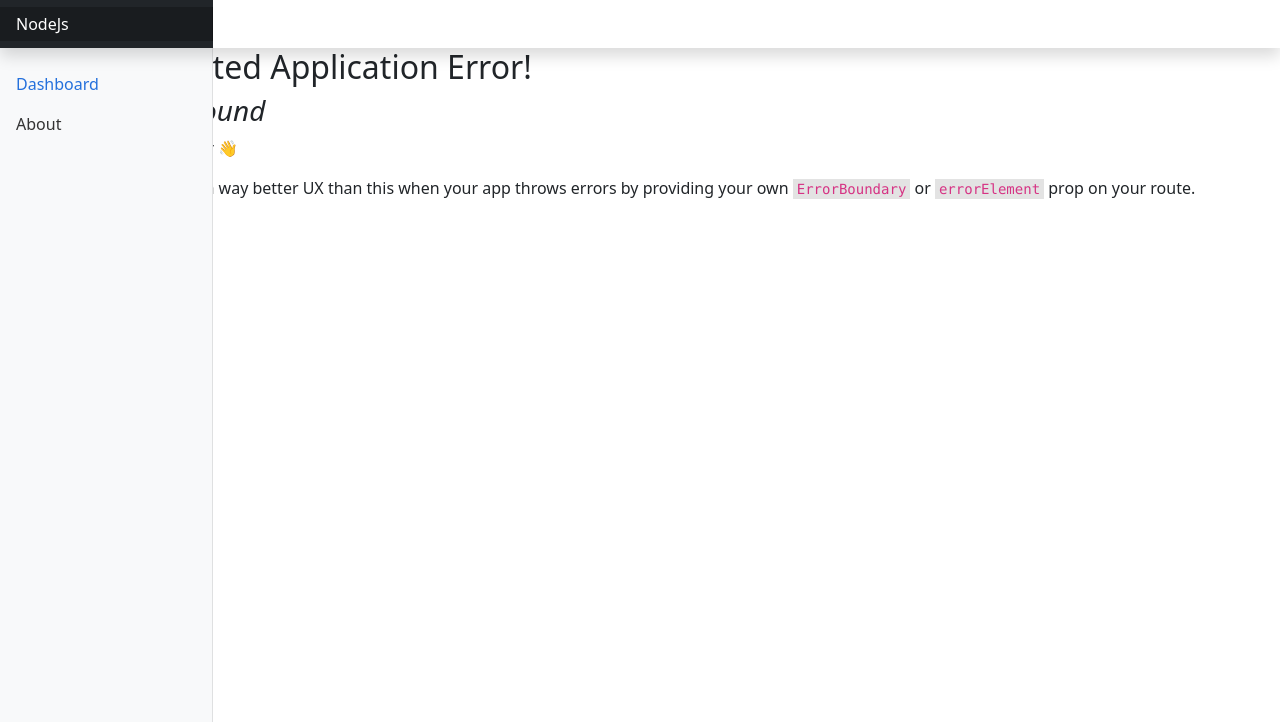
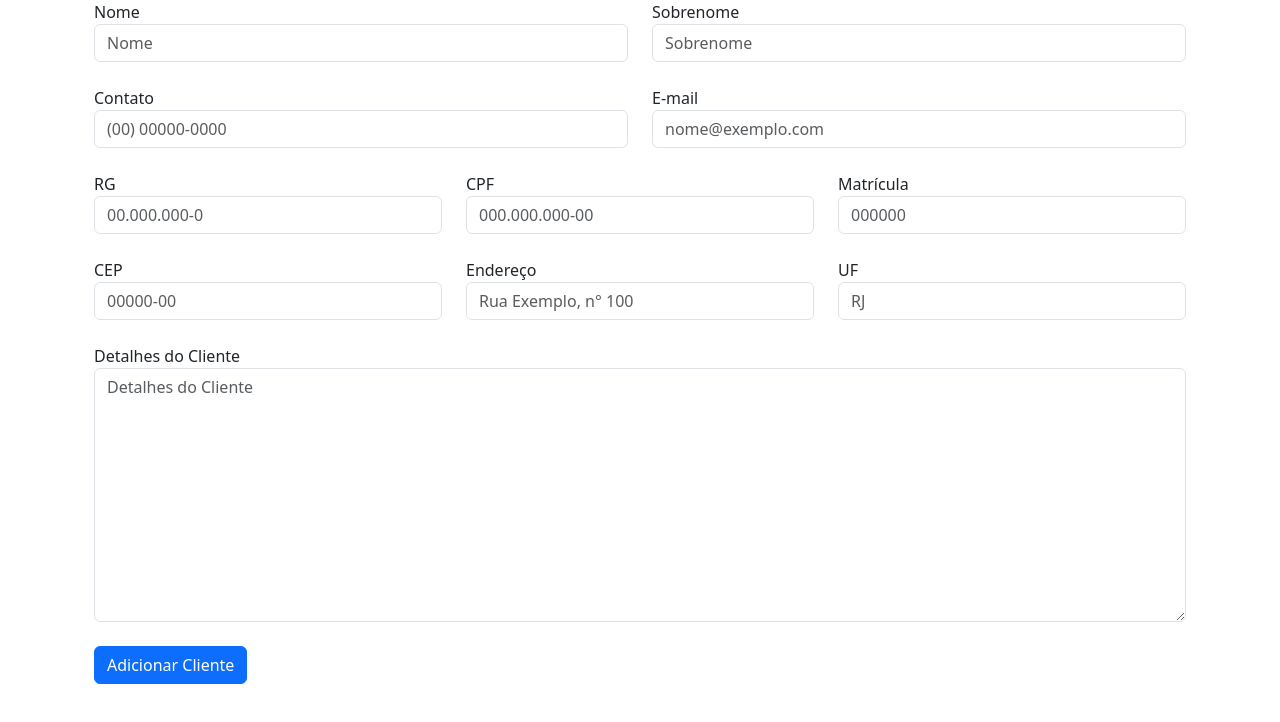
Before and after one commit to muryarth/dashboard-guia, a React (Create React App) app in the folder dashboard-view-react/: page /customers/add in a window 1280 px wide. Before the commit this address had no page. Shown: the top 722 px of the page. Built offline with nearby package versions, Linux system fonts and the light colour scheme.

Commit message:
[dashboard-view-react] Nova rota "./customers/add"

```diff
--- a/dashboard-view-react/src/components/AppHeader/index.jsx
+++ b/dashboard-view-react/src/components/AppHeader/index.jsx
@@ -1,9 +1,12 @@
-import React from "react";
+import React, { useState } from "react";
 
 // Estilos
 import "./header.css";
 
 export default function AppHeader() {
+  // Implementar pesquisa depois
+  // const [search, setSearch] = useState();
+
   return (
     <header className="navbar navbar-dark sticky-top bg-dark flex-md-nowrap p-0 shadow">
       <a className="navbar-brand col-md-3 col-lg-2 me-0 px-3 fs-6" href="/">
--- /dev/null
+++ b/dashboard-view-react/src/telas/customers/add/index.jsx
@@ -0,0 +1,196 @@
+import React, { useState } from "react";
+
+export default function AddCustomer() {
+  const [formData, setFormData] = useState({
+    nome: "",
+    sobrenome: "",
+    telefone: "",
+    email: "",
+  });
+
+  const handleInputChange = (e) => {
+    const { name, value } = e.target;
+    setFormData({
+      ...formData,
+      [name]: value,
+    });
+  };
+
+  const handleSubmit = (e) => {
+    e.preventDefault();
+    // Handle form submission, you can use formData to send the data to the server
+    console.log("Form Data:", formData);
+  };
+
+  return (
+    <div className="container-fluid">
+      {/* ... (previous code) */}
+      <form action="/add" method="POST" onSubmit={handleSubmit}>
+        <div className="row form-group mb-4">
+          <div className="col">
+            <label htmlFor="nomePrimeiro">Nome</label>
+            <input
+              type="text"
+              className="form-control"
+              id="nome"
+              name="nomePrimeiro"
+              value={formData.nomePrimeiro}
+              placeholder="Nome"
+              onChange={handleInputChange}
+              required
+            />
+          </div>
+
+          <div className="col">
+            <label htmlFor="sobreNome">Sobrenome</label>
+            <input
+              type="text"
+              className="form-control"
+              id="sobrenome"
+              name="sobreNome"
+              value={formData.sobreNome}
+              placeholder="Sobrenome"
+              onChange={handleInputChange}
+              required
+            />
+          </div>
+        </div>
+
+        <div className="row form-group mb-4">
+          <div className="col">
+            <label htmlFor="tel">Contato</label>
+            <input
+              type="text"
+              className="form-control"
+              id="tel"
+              name="tel"
+              value={formData.tel}
+              placeholder="(00) 00000-0000"
+              onChange={handleInputChange}
+              required
+            />
+          </div>
+
+          <div className="col">
+            <label htmlFor="email">E-mail</label>
+            <input
+              type="email"
+              className="form-control"
+              id="email"
+              name="email"
+              value={formData.email}
+              placeholder="nome@exemplo.com"
+              onChange={handleInputChange}
+              required
+            />
+          </div>
+        </div>
+        <div className="row form-group mb-4">
+          <div className="col">
+            <label htmlFor="rg">RG</label>
+            <input
+              type="text"
+              className="form-control"
+              id="rg"
+              name="rg"
+              value={formData.rg}
+              placeholder="00.000.000-0"
+              onChange={handleInputChange}
+              required
+            />
+          </div>
+
+          <div className="col">
+            <label htmlFor="cpf">CPF</label>
+            <input
+              type="text"
+              className="form-control"
+              id="cpf"
+              name="cpf"
+              value={formData.cpf}
+              placeholder="000.000.000-00"
+              onChange={handleInputChange}
+              required
+            />
+          </div>
+          <div className="col">
+            <label htmlFor="matricula">Matrícula</label>
+            <input
+              type="text"
+              className="form-control"
+              id="matricula"
+              name="matricula"
+              value={formData.matricula}
+              placeholder="000000"
+              onChange={handleInputChange}
+              required
+            />
+          </div>
+        </div>
+
+        <div className="row form-group mb-4">
+          <div className="col">
+            <label htmlFor="cep">CEP</label>
+            <input
+              type="text"
+              className="form-control"
+              id="cep"
+              name="cep"
+              value={formData.cep}
+              placeholder="00000-00"
+              onChange={handleInputChange}
+              required
+            />
+          </div>
+
+          <div className="col">
+            <label htmlFor="endereco">Endereço</label>
+            <input
+              type="text"
+              className="form-control"
+              id="endereco"
+              name="endereco"
+              value={formData.endereco}
+              placeholder="Rua Exemplo, n° 100"
+              onChange={handleInputChange}
+              required
+            />
+          </div>
+          <div className="col">
+            <label htmlFor="uf">UF</label>
+            <input
+              type="text"
+              className="form-control"
+              id="uf"
+              name="uf"
+              value={formData.uf}
+              placeholder="RJ"
+              onChange={handleInputChange}
+              required
+            />
+          </div>
+        </div>
+
+        <div className="form-group mb-4">
+          <label htmlFor="details">Detalhes do Cliente</label>
+          <textarea
+            className="form-control"
+            name="details"
+            id="details"
+            cols="30"
+            rows="10"
+            value={formData.details}
+            placeholder="Detalhes do Cliente"
+            onChange={handleInputChange}
+          ></textarea>
+        </div>
+
+        <div className="form-group mb-4">
+          <button type="submit" className="btn btn-primary">
+            Adicionar Cliente
+          </button>
+        </div>
+      </form>
+    </div>
+  );
+}
--- a/dashboard-view-react/src/telas/home/index.jsx
+++ b/dashboard-view-react/src/telas/customers/home/index.jsx
@@ -35,7 +35,10 @@ function Home() {
 
             <div className="btn-toolbar mb-2 mb-md-0">
               <div className="btn-group me-2">
-                <a href="/customers/add" className="btn btn-sm btn-outline-secondary">
+                <a
+                  href="/customers/add"
+                  className="btn btn-sm btn-outline-secondary"
+                >
                   + Novo Cliente
                 </a>
               </div>
--- a/dashboard-view-react/src/telas/index.jsx
+++ b/dashboard-view-react/src/telas/index.jsx
@@ -8,14 +8,14 @@ import Container from "react-bootstrap/Container";
 
 // Componentes da prórpria App
 import AppHeader from "../components/AppHeader";
-import Sidebar from "../components/Sidebar";
+import AppSidebar from "../components/AppSidebar";
 
 export default function Main({ children }) {
   return (
     <>
-      <AppHeader />
-      <Sidebar />
-      <Container>{children}</Container>
+      {/* <AppHeader />
+      <AppSidebar /> */}
+      <Container className="ms-auto">{children}</Container>
     </>
   );
 }
```
Also changed, not shown: dashboard-view-react/src/rotas/index.jsx (+8 -7 lines), dashboard-view-react/src/components/AppSidebar/index.jsx (renamed from dashboard-view-react/src/components/Sidebar/index.jsx), dashboard-view-react/src/components/AppSidebar/sidebar.css (renamed from dashboard-view-react/src/components/Sidebar/sidebar.css), dashboard-view-react/src/telas/customers/home/home.css (renamed from dashboard-view-react/src/telas/home/home.css).
